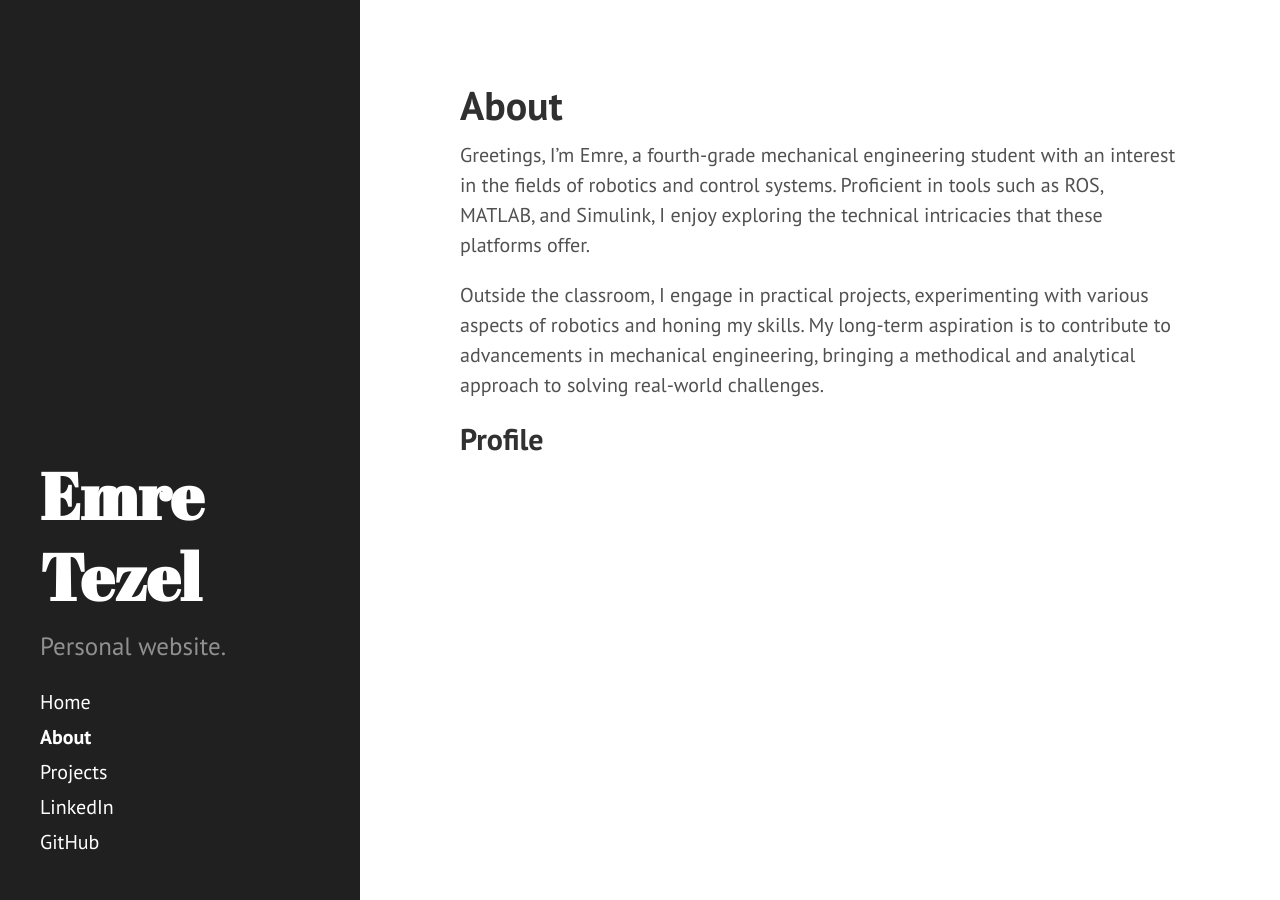
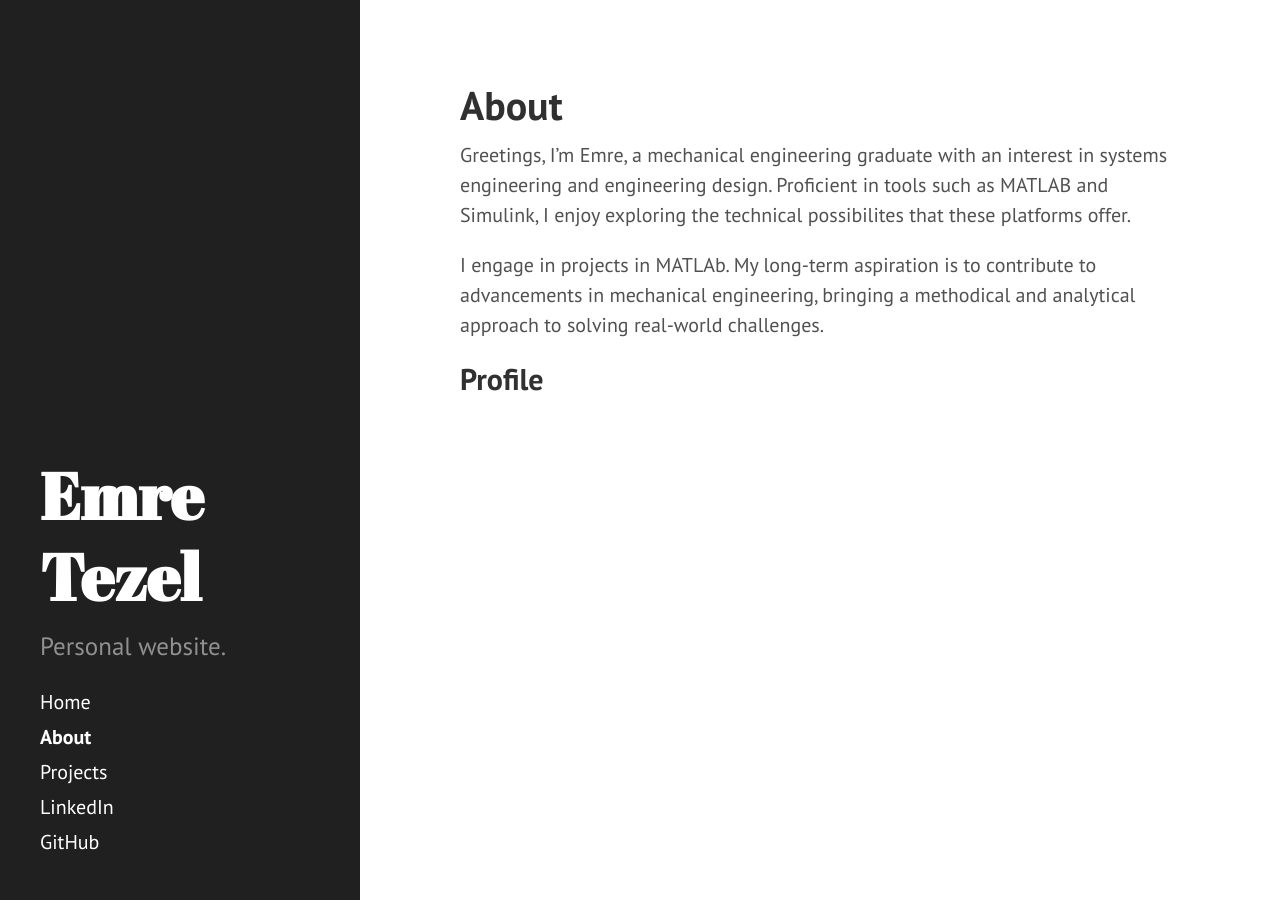
Before and after one commit to e-tezel/e-tezel.github.io, a Jekyll site: the page built from about.md, in a window 1280 px wide. Built offline with Jekyll 4.4.1, drawn with Linux system fonts in a browser that asks for light colours; Markdown is read by kramdown in place of the engine named in the settings.

Commit message:
Update about.md

```diff
--- a/about.md
+++ b/about.md
@@ -3,8 +3,8 @@ layout: page
 title: About
 ---
 
-Greetings, I'm Emre, a fourth-grade mechanical engineering student with an interest in the fields of robotics and control systems. Proficient in tools such as ROS, MATLAB, and Simulink, I enjoy exploring the technical intricacies that these platforms offer.
+Greetings, I'm Emre, a mechanical engineering graduate with an interest in systems engineering and engineering design. Proficient in tools such as MATLAB and Simulink, I enjoy exploring the technical possibilites that these platforms offer.
 
-Outside the classroom, I engage in practical projects, experimenting with various aspects of robotics and honing my skills. My long-term aspiration is to contribute to advancements in mechanical engineering, bringing a methodical and analytical approach to solving real-world challenges.
+I engage in projects in MATLAb. My long-term aspiration is to contribute to advancements in mechanical engineering, bringing a methodical and analytical approach to solving real-world challenges.
 
 ## Profile
```
